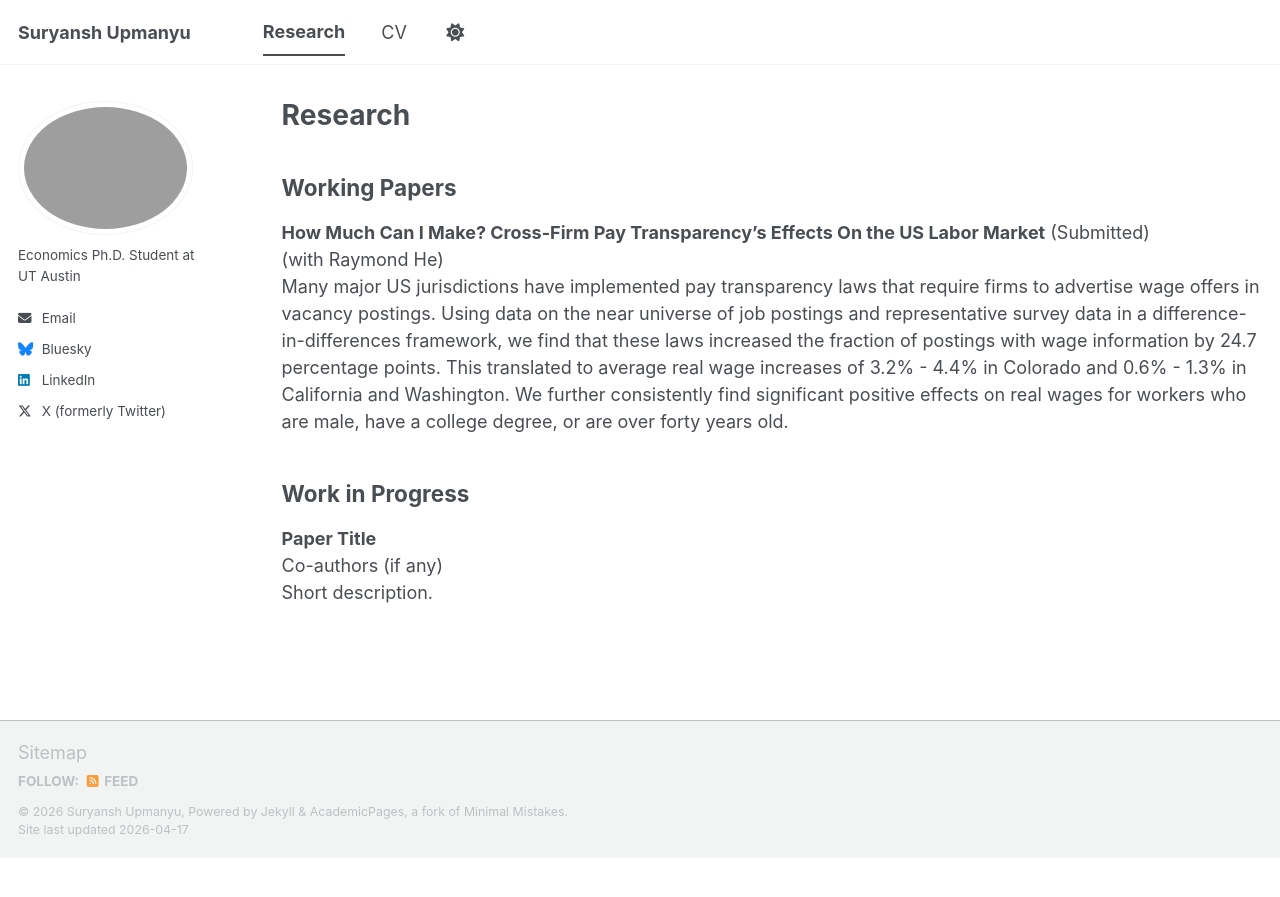
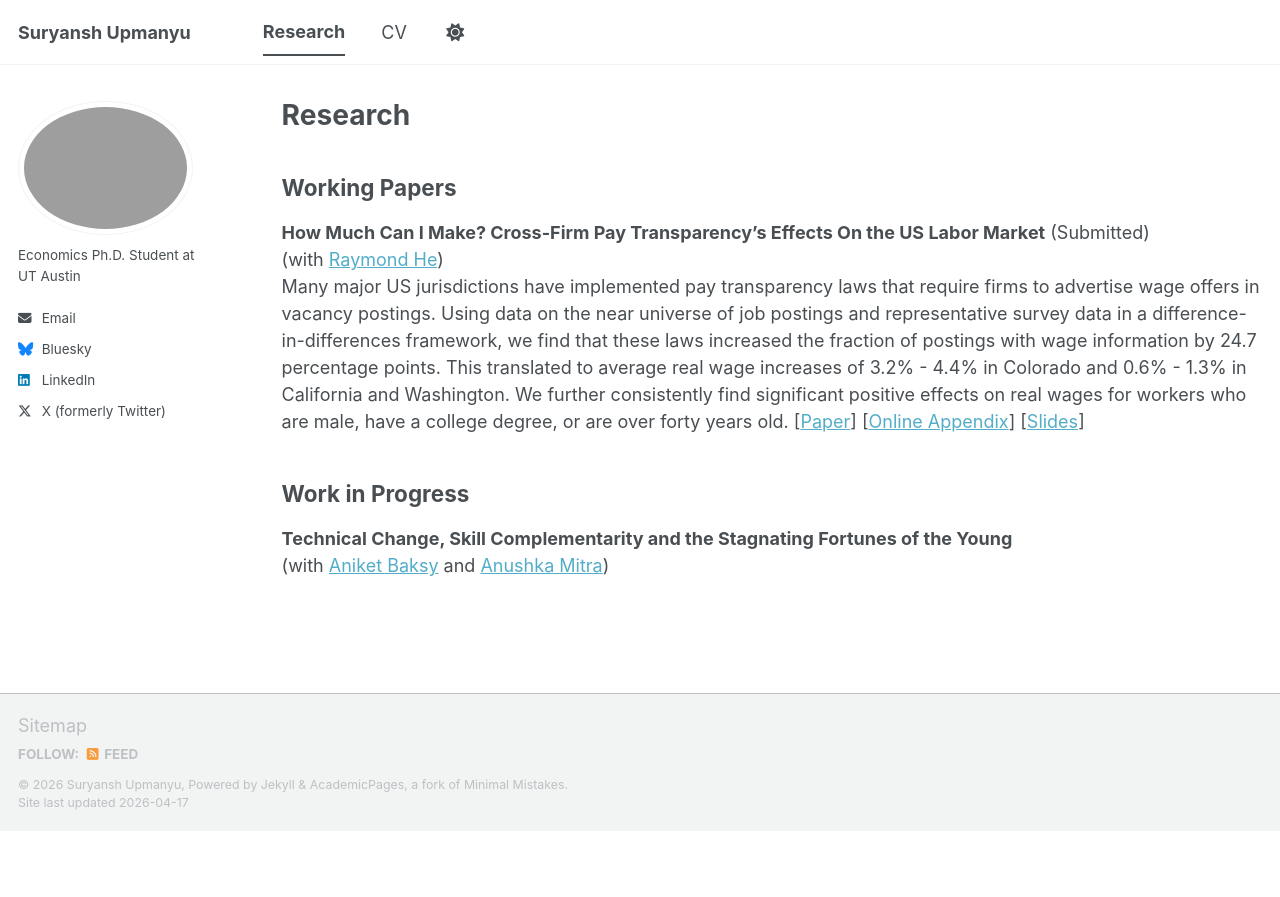
Before and after one commit to upmanyu-suryansh/upmanyu-suryansh.github.io, a Jekyll site: the page built from _pages/research.md, in a window 1280 px wide. Shown: the top 897 px of the page. Built offline with Jekyll 4.4.1, drawn with Linux system fonts in a browser that asks for light colours; a script bundle is joined from its source files by our own code; library files that are not in the unit come from our copies.

Commit message:
Revise research.md with new paper and co-authors
Updated research paper details and added links to resources.

```diff
--- a/_pages/research.md
+++ b/_pages/research.md
@@ -7,7 +7,7 @@ permalink: /research/
 ## Working Papers
 
 **How Much Can I Make? Cross-Firm Pay Transparency’s Effects On the US Labor Market** (Submitted)
-(with Raymond He)
+(with [Raymond He](https://raymondxuanhe.github.io/))
 Many major US jurisdictions have implemented pay transparency laws that require firms to
 advertise wage offers in vacancy postings. Using data on the near universe of job postings
 and representative survey data in a difference-in-differences framework, we find that these
@@ -15,9 +15,9 @@ laws increased the fraction of postings with wage information by 24.7 percentage
 This translated to average real wage increases of 3.2% - 4.4% in Colorado and 0.6% - 1.3%
 in California and Washington. We further consistently find significant positive effects on
 real wages for workers who are male, have a college degree, or are over forty years old.
+[[Paper](/files/pay_transparency_manuscript.pdf)] [[Online Appendix](/files/pay_transparency_online_appendix.pdf)] [[Slides](/files/pay_transparency_isi_slides.pdf)]
 
 ## Work in Progress
 
-**Paper Title**
-Co-authors (if any)
-Short description.
+**Technical Change, Skill Complementarity and the Stagnating Fortunes of the Young**
+(with [Aniket Baksy](https://anikbak.github.io/) and [Anushka Mitra](https://anushkamitra.com/))
```
